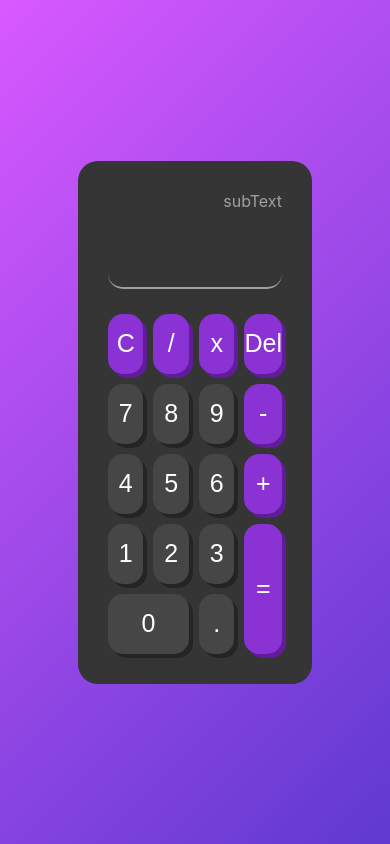
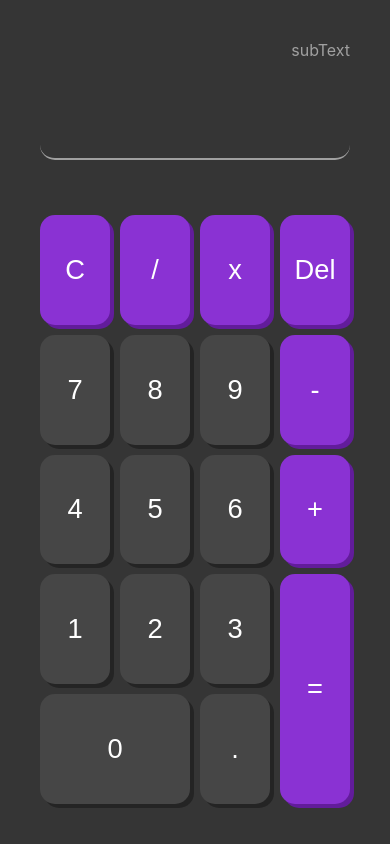
Before and after one commit to tialvesdev/curso-react-ebac, a React (Create React App) app in the folder exercise5/: page / in a window 390 px wide. Built offline with nearby package versions, Linux system fonts and the light colour scheme.

Commit message:
feat: responsiveness added

```diff
--- a/exercise5/src/App.css
+++ b/exercise5/src/App.css
@@ -12,3 +12,12 @@
   justify-content: center;
   background: linear-gradient(135deg, #d859ff, #5f39d1);
 }
+
+@media screen and (max-width: 600px) {
+  .wrapper {
+      display: contents;
+      align-items: unset;
+      justify-content: unset;
+      margin: 0
+  }
+}
--- a/exercise5/src/component/calculator/Calculator.jsx
+++ b/exercise5/src/component/calculator/Calculator.jsx
@@ -7,7 +7,7 @@ const Calculator = () => {
 
     return(
         <div className="calc">
-            <form>
+            <form className="form">
                 <Display/>
                 <Keyboard/>
             </form>
--- a/exercise5/src/component/calculator/calculator.style.css
+++ b/exercise5/src/component/calculator/calculator.style.css
@@ -5,3 +5,20 @@
     border-radius: 20px;
     background-color: #353535;
 }
+
+@media screen and (max-width: 600px) {
+    .calc {
+        width: 100vw;
+        max-width: 100vw;
+        height: 100vh;
+        border-radius: 0;
+        margin: 0;
+        padding: 40px;
+    }
+    .form {
+        height: 100%;
+        display: flex;
+        flex-direction: column;
+        justify-content: space-between;
+    }
+}
--- a/exercise5/src/component/display/Display.jsx
+++ b/exercise5/src/component/display/Display.jsx
@@ -6,7 +6,7 @@ const Display = () => {
     return (
         <div className="display">
             <SubText text="subText"/>
-            <input className="input" type="text" />
+            <input className="input-area" type="text" />
         </div>
     )
 }
--- a/exercise5/src/component/display/display.style.css
+++ b/exercise5/src/component/display/display.style.css
@@ -5,7 +5,7 @@
   margin-bottom: 25px;
 }
 
-.input {
+.input-area {
   background: none;
   border: none;
   border-bottom: 2px solid #a0a0a0;
@@ -16,19 +16,27 @@
   font-size: 42px;
   padding: 15px 15px 5px 15px;
   word-break: break-word;
-  color: #FFFFFF;
+  color: #ffffff;
   caret-color: #8a32d3;
-  transition: all .25s ease-in-out;
+  transition: all 0.25s ease-in-out;
 }
 
-.input:hover {
+.input-area:hover {
   border-bottom: 2px solid #8a32d3;
 }
 
-.input::selection {
+.input-area::selection {
   background: #8a32d3;
 }
 
-.input:focus {
+.input-area:focus {
   outline: none;
 }
+
+@media screen and (max-width: 600px) {
+  .input-area {
+    height: 100px;
+    font-size: 50px;
+    margin: 0 0 30px 0;
+  }
+}
--- a/exercise5/src/component/keyboard/keyboard.style.css
+++ b/exercise5/src/component/keyboard/keyboard.style.css
@@ -9,3 +9,34 @@
     "zero zero point equals";
     gap: 10px;
 }
+
+@media screen and (max-width: 600px) {
+    .keyboard {
+      height: 100%;
+      display: grid;
+      grid: repeat(5, 1fr) / repeat(4, 1fr);
+      grid-template-areas:
+        "clear divide multiply delete"
+        "seven eight nine minus"
+        "four five six plus"
+        "one two three equals"
+        "zero zero point equals";
+      gap: 10px;
+    }
+  }
+
+  @media screen and (max-width: 374px) {
+      .keyboard {
+          height: 100%;
+          display: grid;
+          grid: repeat(6, 1fr) / repeat(3, 1fr);
+          grid-template-areas:
+            "clear divide delete"
+            "seven eight nine"
+            "four five six"
+            "one two three"
+            "zero point multiply"
+            "plus minus equals";
+          gap: 10px;
+      }
+  }
--- a/exercise5/src/component/utils/button/button.style.css
+++ b/exercise5/src/component/utils/button/button.style.css
@@ -31,3 +31,9 @@
     box-shadow: 4px 4px #ba7feb;
     outline: none;
 }
+
+@media screen and (max-width: 600px) and (min-width: 374px) {
+    .btn {
+        font-size: 7vw;
+    }
+}
```
